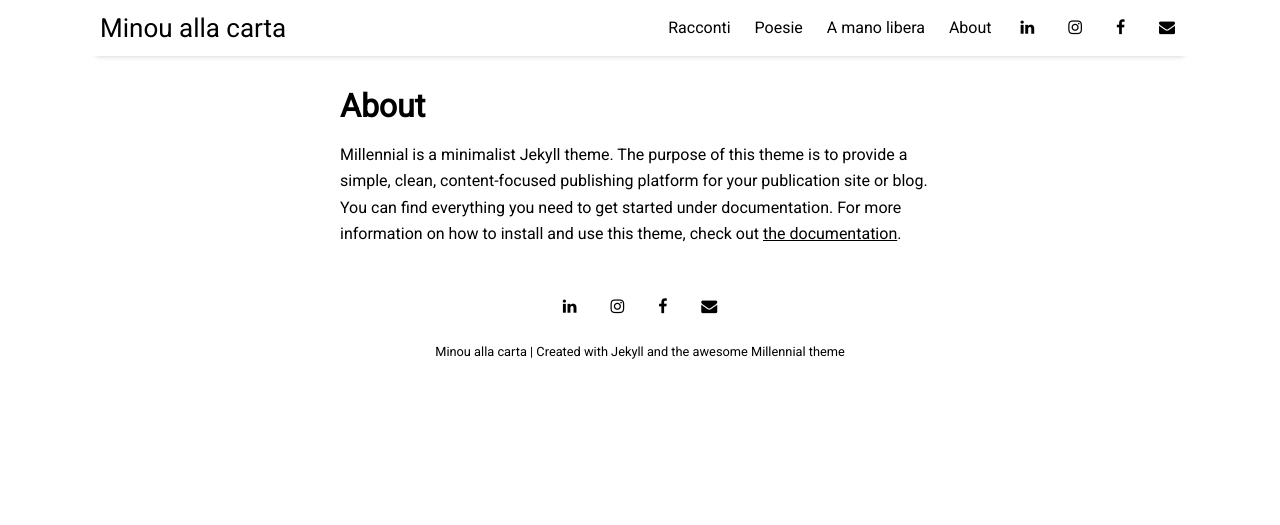
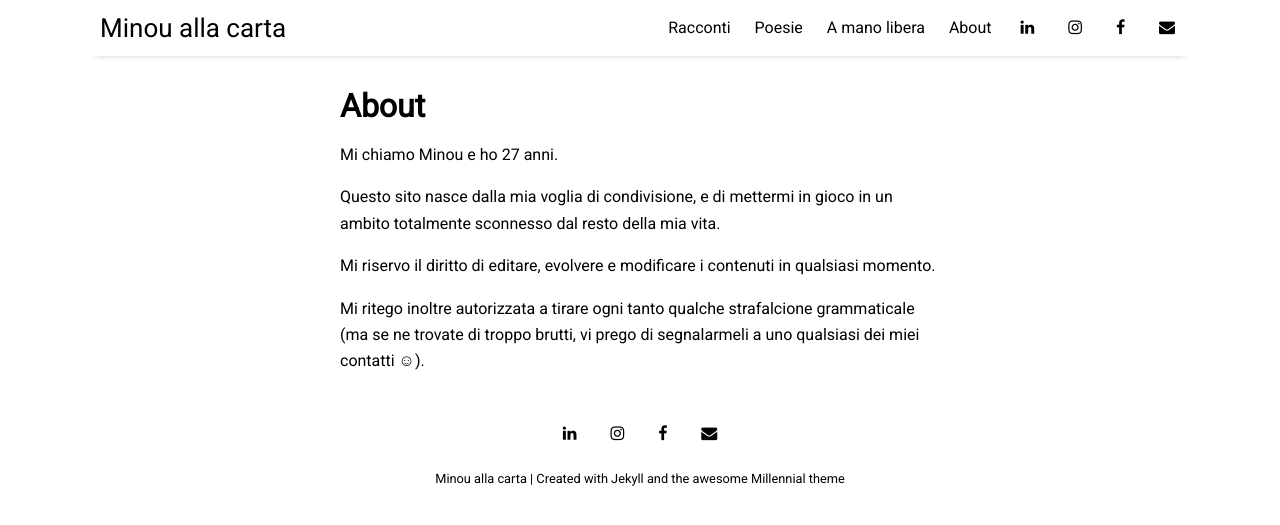
Before and after one commit to minou-anastasia/minou-anastasia.github.io, a Jekyll site: the page built from pages/about.md, in a window 1280 px wide. Shown: the top 525 px of the page. Built offline with Jekyll 4.4.1, drawn with Linux system fonts in a browser that asks for light colours; nearby versions of some CDN libraries.

Commit message:
change 'about' page content

```diff
--- a/Gemfile
+++ b/Gemfile
@@ -2,3 +2,4 @@ source "https://rubygems.org"
 gemspec
 
 gem "webrick", "~> 1.7"
+gem 'jemoji'
--- a/_config.yml
+++ b/_config.yml
@@ -7,7 +7,7 @@ paginate:            5
 markdown:            kramdown
 highlighter:         rouge
 permalink:           /:title
-plugins:             [jekyll-paginate, jekyll-sitemap, jekyll-feed, jekyll-seo-tag]
+plugins:             [jekyll-paginate, jekyll-sitemap, jekyll-feed, jekyll-seo-tag, "jemoji"]
 
 # Customise atom feed settings (this is where Jekyll-Feed gets configuration information)
 title:		           "Minou alla carta"
--- a/pages/about.md
+++ b/pages/about.md
@@ -4,4 +4,10 @@ title: About
 permalink: /about
 ---
 
-Millennial is a minimalist Jekyll theme. The purpose of this theme is to provide a simple, clean, content-focused publishing platform for your publication site or blog. You can find everything you need to get started under documentation. For more information on how to install and use this theme, check out [the documentation]({{ site.github.url }}{% post_url 2016-10-10-getting-started %}).
+Mi chiamo Minou e ho 27 anni.
+
+Questo sito nasce dalla mia voglia di condivisione, e di mettermi in gioco in un ambito totalmente sconnesso dal resto della mia vita.
+
+Mi riservo il diritto di editare, evolvere e modificare i contenuti in qualsiasi momento.
+
+Mi ritego inoltre autorizzata a tirare ogni tanto qualche strafalcione grammaticale (ma se ne trovate di troppo brutti, vi prego di segnalarmeli a uno qualsiasi dei miei contatti ☺).
```
Also changed, not shown: _posts/2022-01-22-macchie-di-inchiostro.md (+3 -3 lines), _drafts/about-the-author.md (renamed from _posts/2016-04-04-about-the-author.md), _drafts/getting-started.md (renamed from _posts/2016-10-10-getting-started.md), _drafts/learning-resources.md (renamed from _posts/2016-05-05-learning-resources.md), _drafts/text-formatting.md (renamed from _posts/2016-09-09-text-formatting.md), _drafts/welcome-to-millennial.md (renamed from _posts/2017-01-01-welcome-to-millennial.md).
